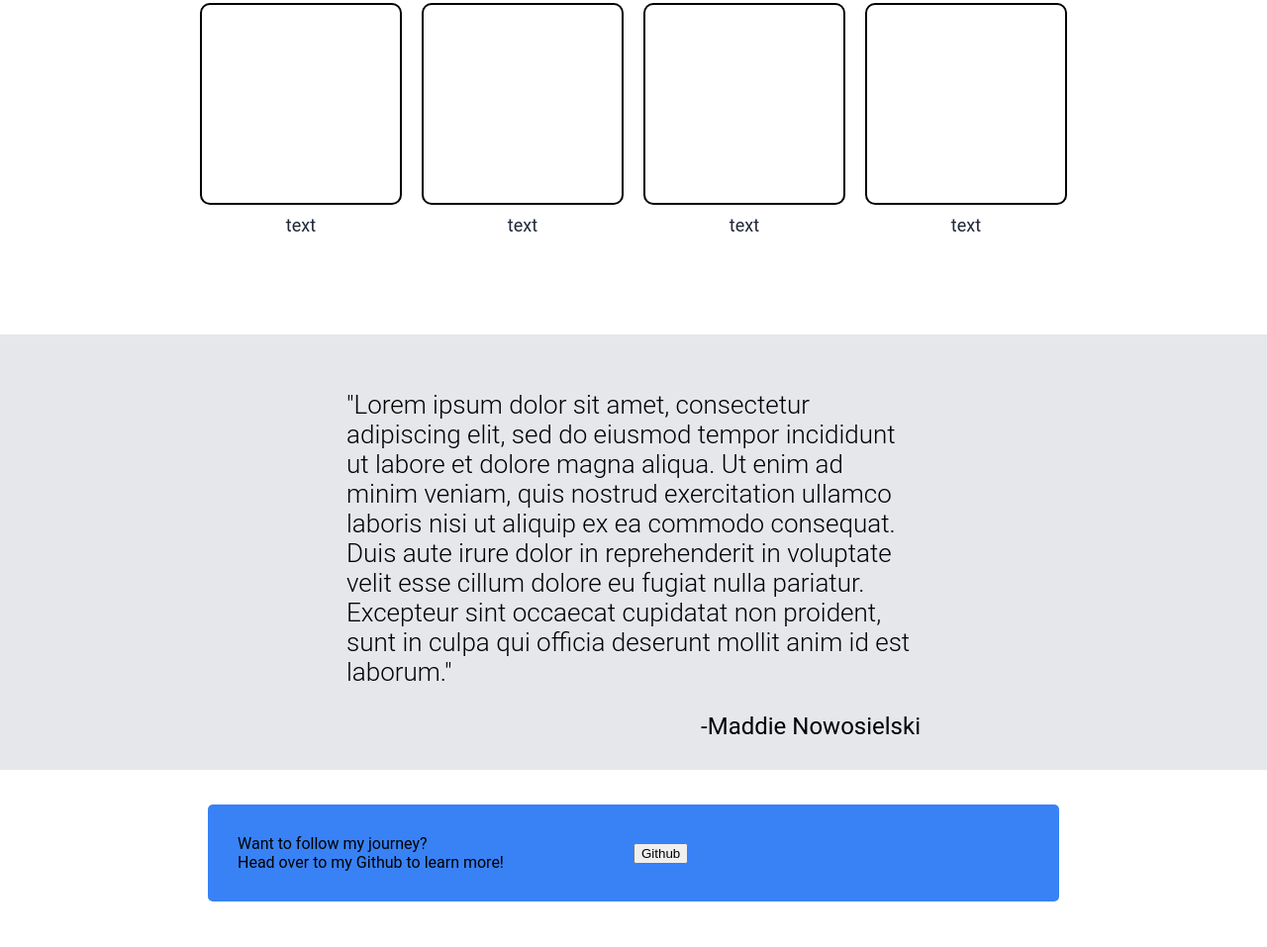
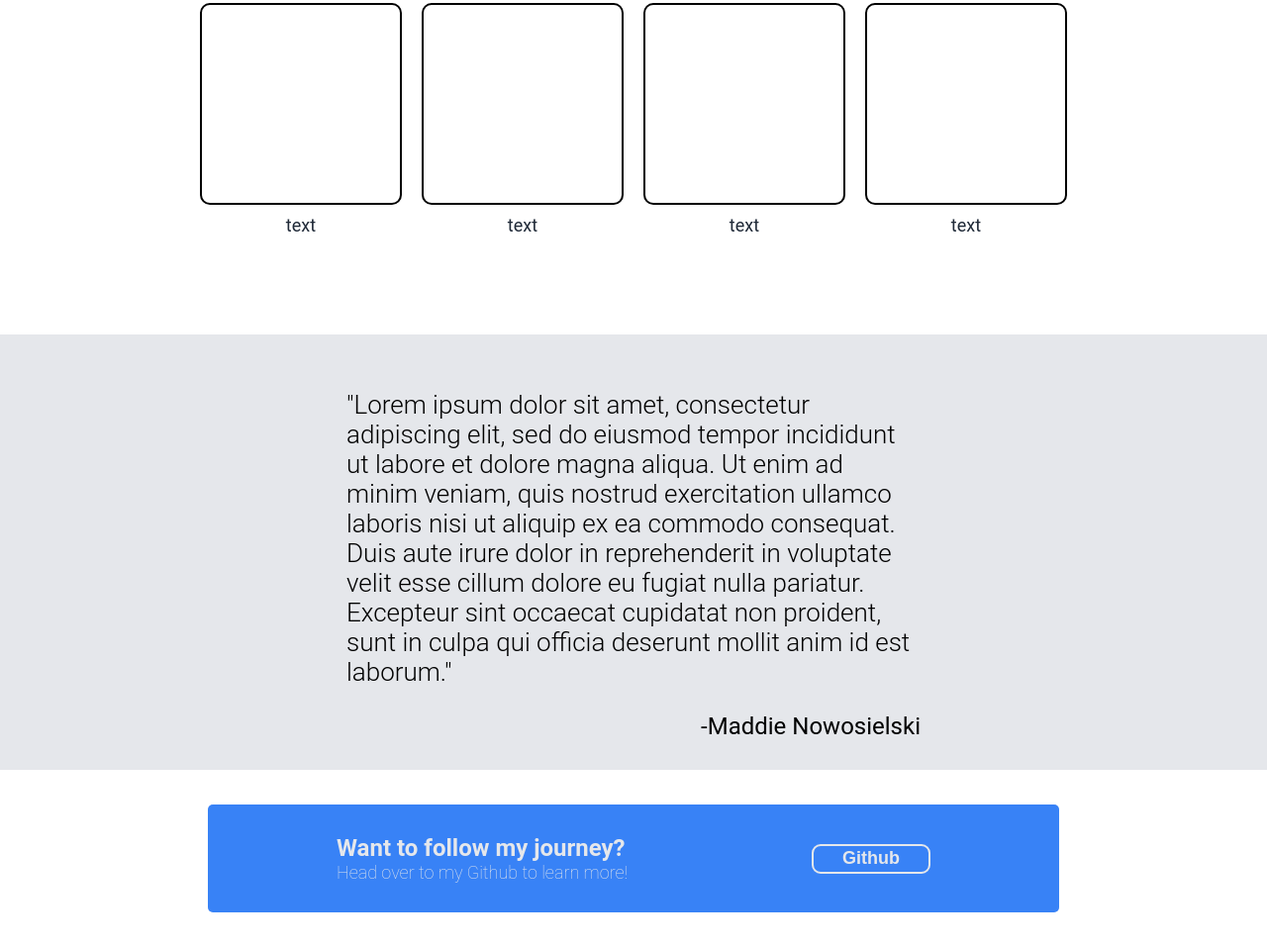
Before and after one commit to nowosimm/landing-page, a plain HTML site: page index.html in a window 1280 px wide. Shown: the part 718-1675 px from the top of the page at 99% size. Drawn offline with Linux system fonts and the light colour scheme.

Commit message:
Add remaining styles

```diff
--- a/style.css
+++ b/style.css
@@ -157,15 +157,43 @@ body {
 
 .left-modal {
     flex: 1;
+    margin-left: 100px;
+}
+
+.button-header {
+    font-size: 24px;
+    color: #E5E7EB;
+    font-weight: bold;
+
+}
+
+.button-text {
+    font-size: 18px;
+    color: #E5E7EB;
+    font-weight: lighter;
 }
 
 .right-modal{
     flex: 1;
     display: flex;
     align-items: center;
+    justify-content: flex-end;
+    margin-right: 100px;
 }
 
 .github {
     display: flex;
     justify-content: flex-end;
+    border-radius: 9px;
+    background-color: #3882F6;
+    border-color: #E5E7EB;
+    width: 120px;
+    height: 30px;
+    font-size: 18px;
+    font-family: 18px;
+    color: #E5E7EB;
+    justify-content: center;
+    align-items: center;
+    border-style: solid;
+    font-weight: bold;
 }
```
